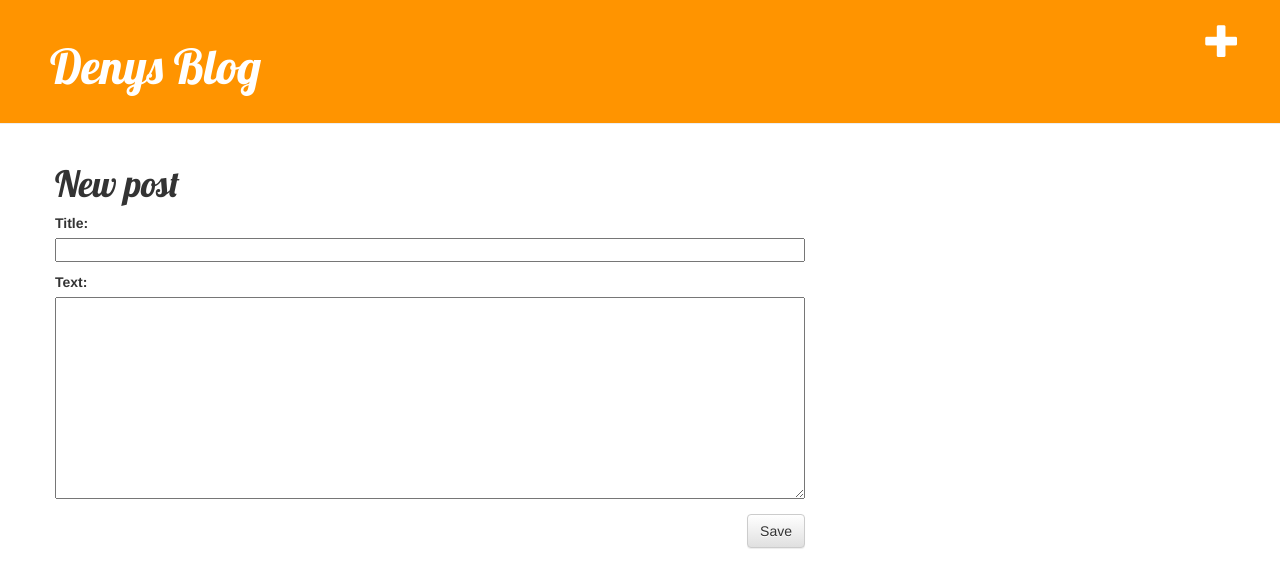
After one commit to DenysParzh/DjangoBlog, a Django app: a page that uses blog/templates/blog/base.html in a window 1280 px wide. The commit adds this page. Shown: the top 588 px of the page. Run offline with Django 5.2, Linux system fonts and the light colour scheme; the visitor is signed in with stand-in values (Sample User, id 1).

Commit message:
add html, css, templates

```diff
--- /dev/null
+++ b/blog/forms.py
@@ -0,0 +1,8 @@
+from django import forms
+from .models import Post
+
+
+class PostForm(forms.ModelForm):
+    class Meta:
+        model = Post
+        fields = ('title', 'text',)
--- /dev/null
+++ b/blog/static/css/blog.css
@@ -0,0 +1,57 @@
+* {
+    padding: 0;
+    margin: 0;
+}
+
+h1 a {
+    color: #FCA205;
+    font-family: 'Lobster';
+}
+
+.page-header {
+    background-color: #ff9400;
+    margin-top: 0;
+    padding: 20px 20px 20px 50px;
+}
+
+.page-header h1, .page-header h1 a, .page-header h1 a:visited, .page-header h1 a:active {
+    color: #ffffff;
+    font-size: 36pt;
+    text-decoration: none;
+}
+
+.content {
+    margin-left: 40px;
+}
+
+h1, h2, h3, h4 {
+    font-family: 'Lobster', cursive;
+}
+
+.date {
+    float: right;
+    color: #828282;
+}
+
+.save {
+    float: right;
+}
+
+.post-form textarea, .post-form input {
+    width: 100%;
+}
+
+.top-menu, .top-menu:hover, .top-menu:visited {
+    color: #ffffff;
+    float: right;
+    font-size: 26pt;
+    margin-right: 20px;
+}
+
+.post {
+    margin-bottom: 70px;
+}
+
+.post h1 a, .post h1 a:visited {
+    color: #000000;
+}
--- /dev/null
+++ b/blog/templates/blog/base.html
@@ -0,0 +1,28 @@
+{% load static %}
+<!DOCTYPE html>
+<html lang="en">
+    <head>
+        <link rel="stylesheet" href="https://cdn.jsdelivr.net/npm/bootstrap@3.3.7/dist/css/bootstrap.min.css" integrity="sha384-BVYiiSIFeK1dGmJRAkycuHAHRg32OmUcww7on3RYdg4Va+PmSTsz/K68vbdEjh4u" crossorigin="anonymous">
+        <link rel="stylesheet" href="https://cdn.jsdelivr.net/npm/bootstrap@3.3.7/dist/css/bootstrap-theme.min.css" integrity="sha384-rHyoN1iRsVXV4nD0JutlnGaslCJuC7uwjduW9SVrLvRYooPp2bWYgmgJQIXwl/Sp" crossorigin="anonymous">
+        <link href="https://fonts.googleapis.com/css?family=Lobster&subset=latin,latin-ext" rel="stylesheet" type="text/css">
+        <link rel="stylesheet" href="{% static 'css/blog.css' %}">
+        <title>Denys Blog</title>
+    </head>
+    <body>
+        <div class="page-header">
+                {% if user.is_authenticated %}
+                    <a href="{% url 'post_new' %}" class="top-menu"><span class="glyphicon glyphicon-plus"></span></a>
+                {% endif %}
+            <h1><a href="/">Denys Blog</a></h1>
+        </div>
+
+        <div class="content container">
+            <div class="row">
+                <div class="col-md-8">
+                    {% block content %}
+                    {% endblock %}
+                </div>
+            </div>
+        </div>
+    </body>
+</html>
--- /dev/null
+++ b/blog/templates/blog/post_edit.html
@@ -0,0 +1,9 @@
+{% extends 'blog/base.html' %}
+
+{% block content %}
+    <h1>New post</h1>
+    <form method="POST" class="post-form">{% csrf_token %}
+        {{ form.as_p }}
+        <button type="submit" class="save btn btn-default">Save</button>
+    </form>
+{% endblock %}
--- a/blog/urls.py
+++ b/blog/urls.py
@@ -2,5 +2,8 @@ from . import views
 from django.urls import path
 
 urlpatterns = [
-    path(r'', views.post_list, name='post_list')
+    path(r'', views.post_list, name='post_list'),
+    path(r'^post/(?P<pk>[0-9]+)/$', views.post_detail, name='post_detail'),
+    path(r'^post/new/$', views.post_new, name='post_new'),
+    path(r'^post/(?P<pk>[0-9]+)/edit/$', views.post_edit, name='post_edit'),
 ]
--- a/blog/views.py
+++ b/blog/views.py
@@ -1,5 +1,44 @@
-from django.shortcuts import render
+from django.shortcuts import render, get_object_or_404, redirect
+from django.utils import timezone
+
+from .forms import PostForm
+from .models import Post
 
 
 def post_list(request):
-    return render(request, 'blog/post_list.html', {})
+    posts = Post.objects.filter(published_date__lte=timezone.now()).order_by('published_date')
+    return render(request, 'blog/post_list.html', {"posts": posts})
+
+
+def post_detail(request, pk):
+    post = get_object_or_404(Post, pk=pk)
+    return render(request, 'blog/post_detail.html', {'post': post})
+
+
+def post_new(request):
+    if request.method == "POST":
+        form = PostForm(request.POST)
+        if form.is_valid():
+            post = form.save(commit=False)
+            post.author = request.user
+            post.published_date = timezone.now()
+            post.save()
+            return redirect('post_detail', pk=post.pk)
+    else:
+        form = PostForm()
+    return render(request, 'blog/post_edit.html', {'form': form})
+
+
+def post_edit(request, pk):
+    post = get_object_or_404(Post, pk=pk)
+    if request.method == "POST":
+        form = PostForm(request.POST, instance=post)
+        if form.is_valid():
+            post = form.save(commit=False)
+            post.author = request.user
+            post.published_date = timezone.now()
+            post.save()
+            return redirect('post_detail', pk=post.pk)
+    else:
+        form = PostForm(instance=post)
+    return render(request, 'blog/post_edit.html', {'form': form})
```
Also changed, not shown: blog/templates/blog/post_detail.html (added, +16 -0 lines), blog/templates/blog/post_list.html (+12 -23 lines).
